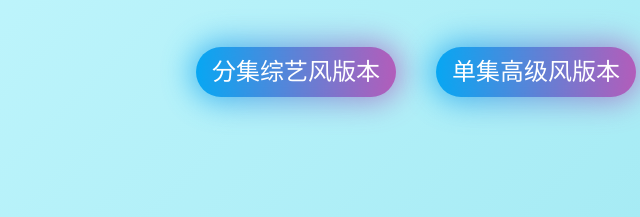
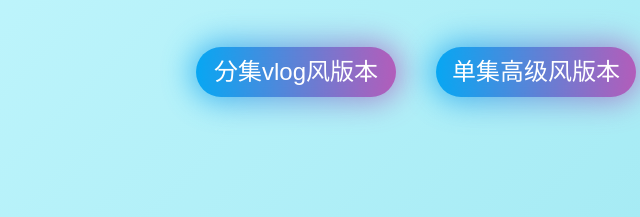
Before and after one commit to NormalMuYangER/Huangshan_Trip, a plain HTML site: page video.html in a window 1280 px wide. Shown: the part 235-452 px from the top of the page, 224-864 px from the left. Drawn offline with Linux system fonts and the light colour scheme; a web font is replaced by a local one.

Commit message:
Update video.html

```diff
--- a/video.html
+++ b/video.html
@@ -21,7 +21,7 @@
 
     <!-- 按钮 -->
      <div class="button-container">
-        <a href="javascript:alert('视频未上线 敬请期待');" class="button">分集综艺风版本</a>
+        <a href="javascript:alert('视频未上线 敬请期待');" class="button">分集vlog风版本</a>
         <a href="javascript:alert('视频未上线 敬请期待');" class="button">单集高级风版本</a>
     </div>
 
```
